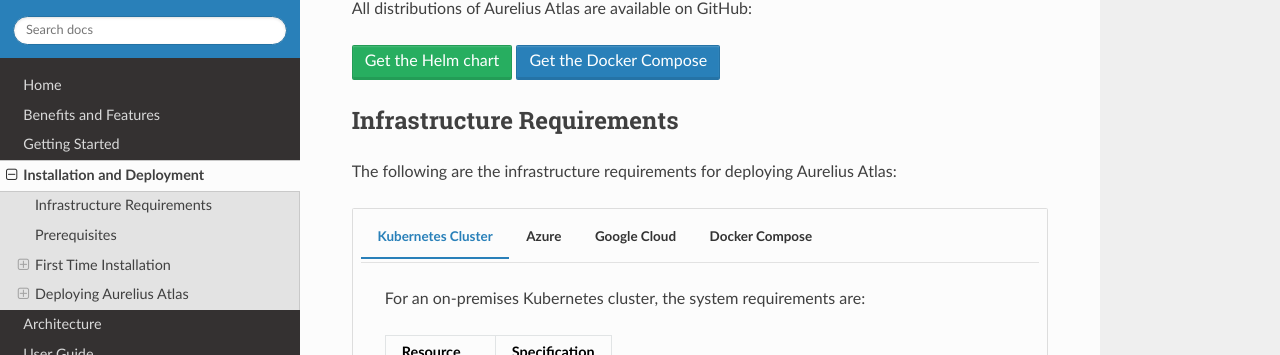
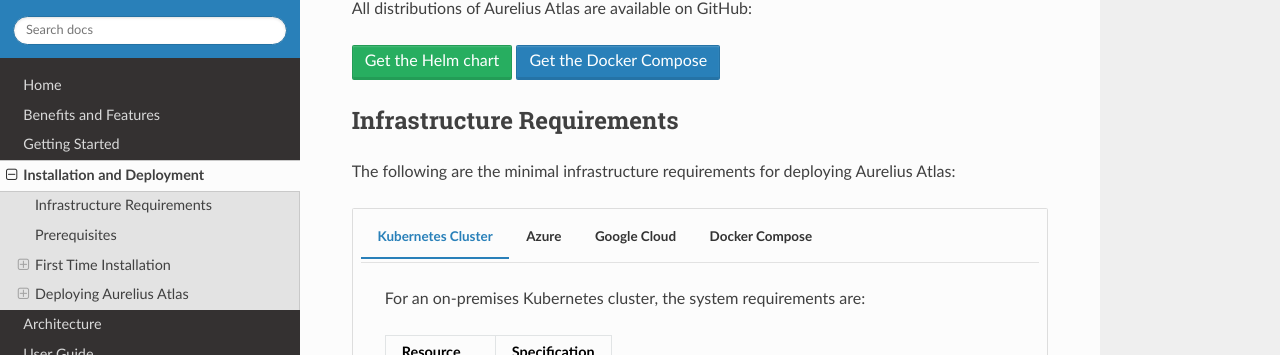
Before and after one commit to aureliusenterprise/aurelius-atlas-documentation, an MkDocs documentation site: the page built from docs/installation-and-deployment.md, in a window 1280 px wide and 900 px high, scrolled down 365 px. Shown: the part 96-451 px from the top of the window. Built offline with MkDocs 1.6.1, drawn with Linux system fonts in a browser that asks for light colours; nearby versions of some CDN libraries.

Commit message:
some small docs changes

```diff
--- a/docs/installation-and-deployment.md
+++ b/docs/installation-and-deployment.md
@@ -23,7 +23,7 @@
 
 ## Infrastructure Requirements
 
-The following are the infrastructure requirements for deploying Aurelius Atlas:
+The following are the minimal infrastructure requirements for deploying Aurelius Atlas:
 
 === "Kubernetes Cluster"
     For an on-premises Kubernetes cluster, the system requirements are:
```
Also changed, not shown: other parts of docs/installation-and-deployment.md (+2 -0 lines).
